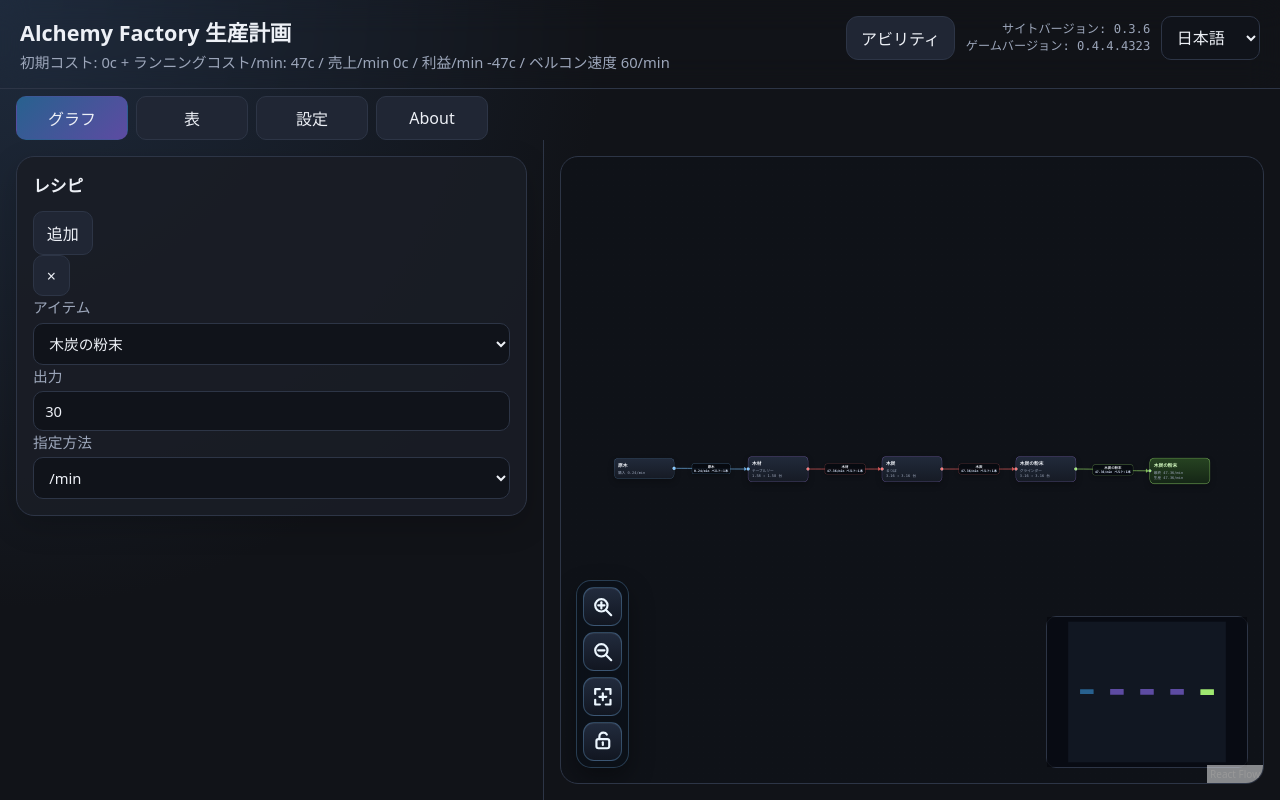
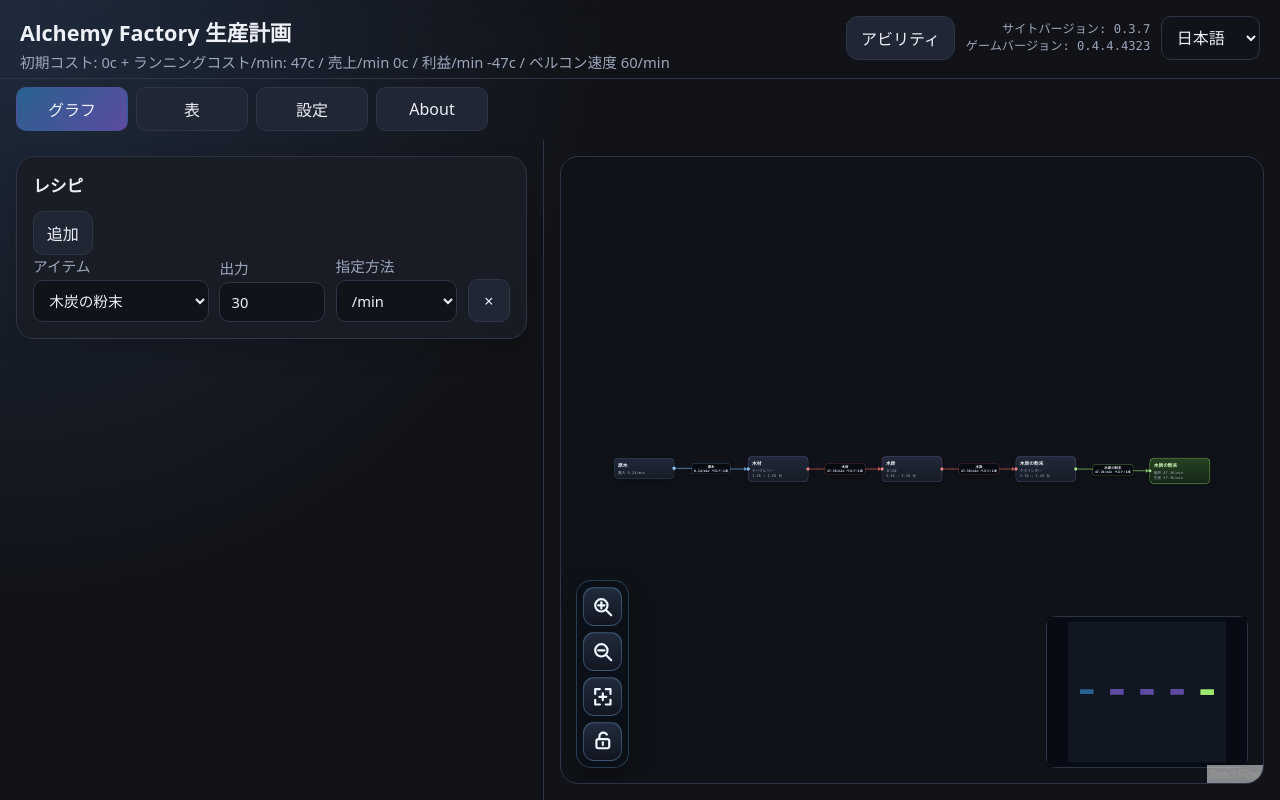
Before and after one commit to spaltfcy/alchemyfactory-calculator, a React (Vite) app: page / in a window 1280 px wide. Built offline with nearby package versions, Linux system fonts and the light colour scheme.

Commit message:
Repair layout and reduce graph edge crossings

```diff
--- a/package.json
+++ b/package.json
@@ -1,6 +1,6 @@
 {
   "name": "alchemyfactory-calculator",
-  "version": "0.3.6",
+  "version": "0.3.7",
   "private": true,
   "type": "module",
   "scripts": {
--- a/src/App.tsx
+++ b/src/App.tsx
@@ -13,7 +13,7 @@ import { SettingsTab } from './components/SettingsTab';
 import { AboutTab } from './components/AboutTab';
 import { formatCopper, formatNumber } from './utils/format';
 
-const APP_VERSION = '0.3.6';
+const APP_VERSION = '0.3.7';
 const GAME_VERSION = '0.4.4.4323';
 
 type RuntimeFlags = {
@@ -193,8 +193,6 @@ export function App() {
   const abilityButtonLabel = lang === 'ja' ? 'アビリティ' : 'Abilities';
   const siteVersionLabel = lang === 'ja' ? 'サイトバージョン' : 'Site version';
   const gameVersionLabel = lang === 'ja' ? 'ゲームバージョン' : 'Game version';
-  const safeModeNotice =
-    lang === 'ja' ? 'セーフモードのため自動保存されません' : 'Safe mode: changes are not auto-saved';
 
   return (
     <div className={runtimeFlags.safeMode ? 'app-shell is-safe-mode' : 'app-shell'}>
@@ -211,7 +209,6 @@ export function App() {
             {formatCopper(result.totals.profitCopperPerMin)} / {t('conveyorSpeed', lang)}{' '}
             {formatNumber(result.totals.conveyorItemsPerMinute)}/min
           </p>
-          {runtimeFlags.explicitSafeMode && <p className="safe-mode-notice">{safeModeNotice}</p>}
         </div>
 
         <div className={abilityOpen ? 'header-ability-panel is-open' : 'header-ability-panel'} aria-label={t('abilities', lang)}>
--- a/src/components/GraphTab.tsx
+++ b/src/components/GraphTab.tsx
@@ -178,6 +178,67 @@ function LockIcon() {
   );
 }
 
+function nodeCenterY(node: Node | undefined): number {
+  if (!node) return 0;
+  const height = node.measured?.height ?? node.height ?? 0;
+  return node.position.y + height / 2;
+}
+
+function realignIncomingHandlesBySourceY(nodes: Node[], edges: Edge[]) {
+  const nodeById = new Map(nodes.map((node) => [node.id, node]));
+  const incoming = new Map<string, Edge[]>();
+
+  for (const edge of edges) {
+    const list = incoming.get(edge.target) ?? [];
+    list.push(edge);
+    incoming.set(edge.target, list);
+  }
+
+  const nextNodes = nodes.map((node) => ({
+    ...node,
+    data: { ...(node.data ?? {}) },
+  }));
+  const nextNodeById = new Map(nextNodes.map((node) => [node.id, node]));
+  const nextEdges = edges.map((edge) => ({ ...edge, data: { ...(edge.data ?? {}) } }));
+
+  const nextEdgesById = new Map(nextEdges.map((edge) => [edge.id, edge]));
+
+  for (const [targetId, list] of incoming.entries()) {
+    const targetNode = nextNodeById.get(targetId);
+    if (!targetNode) continue;
+
+    const sorted = [...list].sort((a, b) => {
+      const ay = nodeCenterY(nodeById.get(a.source));
+      const by = nodeCenterY(nodeById.get(b.source));
+      const ad = a.data as Record<string, unknown> | undefined;
+      const bd = b.data as Record<string, unknown> | undefined;
+
+      return (
+        ay - by ||
+        Number(ad?.outputOrder ?? 9999) - Number(bd?.outputOrder ?? 9999) ||
+        String(ad?.itemId ?? '').localeCompare(String(bd?.itemId ?? '')) ||
+        a.source.localeCompare(b.source)
+      );
+    });
+
+    targetNode.data.targetHandles = sorted.map((edge, index) => {
+      const nextEdge = nextEdgesById.get(edge.id);
+      const data = nextEdge?.data as Record<string, unknown> | undefined;
+      const id = 't' + index;
+
+      if (nextEdge) nextEdge.targetHandle = id;
+
+      return {
+        id,
+        topPct: ((index + 1) / (sorted.length + 1)) * 100,
+        color: String(data?.color ?? '#7dc4ff'),
+      };
+    });
+  }
+
+  return { nodes: nextNodes, edges: nextEdges };
+}
+
 function GraphControls({ lang, isInteractive, onToggleInteractive }: GraphControlsProps) {
   const { zoomIn, zoomOut, fitView } = useReactFlow();
 
@@ -287,17 +348,18 @@ export function GraphTab({
         const positionById = new Map(layouted.map((node) => [node.id, node.position]));
         const nextNodes = layoutedRaw.nodes.map((node) => ({ ...node, position: positionById.get(node.id) ?? node.position }));
         const nextEdges = layoutedRaw.edges;
+        const realigned = realignIncomingHandlesBySourceY(nextNodes, nextEdges);
         const layoutMs = Math.round(performance.now() - startedAt);
 
-        setNodes(nextNodes);
-        setEdges(nextEdges);
+        setNodes(realigned.nodes);
+        setEdges(realigned.edges);
         setIsUpdating(false);
 
         if (debug) {
-          const discardNodes = nextNodes.filter((node) => node.data?.kind === 'discard').length;
-          const recipeNodes = nextNodes.filter((node) => node.data?.kind === 'recipe').length;
+          const discardNodes = realigned.nodes.filter((node) => node.data?.kind === 'discard').length;
+          const recipeNodes = realigned.nodes.filter((node) => node.data?.kind === 'recipe').length;
           console.info(
-            `[graph] nodes=${nextNodes.length} edges=${nextEdges.length} total=${nextNodes.length + nextEdges.length} layout=${layoutMs}ms updating=${showUpdating} recipeNodes=${recipeNodes} discardNodes=${discardNodes}`,
+            `[graph] nodes=${realigned.nodes.length} edges=${realigned.edges.length} total=${realigned.nodes.length + realigned.edges.length} layout=${layoutMs}ms updating=${showUpdating} recipeNodes=${recipeNodes} discardNodes=${discardNodes}`,
           );
         }
 
--- a/src/components/TargetEditor.tsx
+++ b/src/components/TargetEditor.tsx
@@ -1,6 +1,6 @@
 // @ts-nocheck
 import type { ItemCategory, Lang, ProductionTarget } from '../types';
-import { itemById } from '../data/items';
+import { ITEMS, itemById } from '../data/items';
 import { DEFAULT_RECIPE_BY_ITEM_ID, getRecipesProducing, recipeById } from '../data/recipes';
 import { t, text } from '../i18n';
 
@@ -72,7 +72,7 @@ function getDefaultRecipeId(itemId: string): string {
 
 function makeTarget(lang: Lang): ProductionTarget {
   const selectable = getSelectableOutputItems(lang);
-  const outputItemId = selectable[0] ?? recipeById[Object.keys(recipeById)[0]]?.primaryOutputId;
+  const outputItemId = selectable[0] ?? ITEMS[0]?.id ?? '';
 
   return {
     id: 'target-' + crypto.randomUUID(),
@@ -111,16 +111,7 @@ export function TargetEditor({ lang, targets, onChange }: TargetEditorProps) {
       <div className="target-list">
         {targets.map((target) => (
           <div key={target.id} className="target-card">
-            <button
-              type="button"
-              className="target-remove"
-              aria-label={t('remove', lang)}
-              onClick={() => onChange(targets.filter((x) => x.id !== target.id))}
-            >
-              ×
-            </button>
-
-            <label>
+            <label className="target-field target-item-field">
               {lang === 'ja' ? 'アイテム' : 'Item'}
               <select value={target.outputItemId} onChange={(e) => updateTarget(target.id, { outputItemId: e.target.value })}>
                 {selectableGroups.map((group) => (
@@ -135,18 +126,27 @@ export function TargetEditor({ lang, targets, onChange }: TargetEditorProps) {
               </select>
             </label>
 
-            <label>
+            <label className="target-field target-value-field">
               {lang === 'ja' ? '出力' : 'Output'}
               <input type="number" min={0} step={1} value={target.value} onChange={(e) => updateTarget(target.id, { value: Number(e.target.value) })} />
             </label>
 
-            <label>
+            <label className="target-field target-mode-field">
               {t('mode', lang)}
               <select value={target.mode} onChange={(e) => updateTarget(target.id, { mode: e.target.value as ProductionTarget['mode'] })}>
                 <option value="rate">{t('rateShort', lang)}</option>
                 <option value="machines">{t('machinesShort', lang)}</option>
               </select>
             </label>
+
+            <button
+              type="button"
+              className="target-remove"
+              aria-label={t('remove', lang)}
+              onClick={() => onChange(targets.filter((x) => x.id !== target.id))}
+            >
+              ×
+            </button>
           </div>
         ))}
       </div>
--- a/src/defaultState.ts
+++ b/src/defaultState.ts
@@ -2,7 +2,7 @@ import type { AppState } from './types';
 import { DEFAULT_ABILITIES } from './data/abilityTables';
 
 export const DEFAULT_STATE: AppState = {
-  version: 12,
+  version: 13,
   language: 'ja',
   activeTab: 'graph',
   targets: [
--- a/src/styles.css
+++ b/src/styles.css
@@ -1271,3 +1271,155 @@ body {
     grid-template-columns: 1fr;
   }
 }
+
+
+/* v0.3.7 layout repair */
+.app-shell {
+  height: 100dvh;
+  min-height: 0;
+  overflow: hidden;
+  display: grid;
+  grid-template-rows: auto auto minmax(0, 1fr);
+}
+
+.app-header {
+  padding-bottom: 0.35rem;
+}
+
+.tabs {
+  padding: 0.55rem 1rem 0.55rem;
+  border-bottom: 1px solid var(--border);
+}
+
+.main-layout {
+  height: 100%;
+  min-height: 0;
+  overflow: hidden;
+}
+
+.side-pane {
+  min-height: 0;
+  overflow: auto;
+}
+
+.content-pane {
+  min-height: 0;
+  height: 100%;
+}
+
+.content-pane-graph {
+  overflow: hidden;
+  display: flex;
+}
+
+.content-pane-table,
+.content-pane-settings {
+  overflow: auto;
+}
+
+.content-pane-about {
+  overflow: hidden;
+  padding: 1rem;
+  box-sizing: border-box;
+}
+
+.graph-tab,
+.flow-wrap {
+  width: 100%;
+  height: 100%;
+  min-height: 0;
+  overflow: hidden;
+}
+
+.flow-wrap .react-flow {
+  width: 100%;
+  height: 100%;
+}
+
+.target-card {
+  display: grid;
+  grid-template-columns: minmax(11rem, 1fr) minmax(5.5rem, 7.5rem) minmax(6.5rem, 8rem) auto;
+  gap: 0.65rem;
+  align-items: end;
+}
+
+.target-field {
+  display: grid;
+  gap: 0.28rem;
+  min-width: 0;
+}
+
+.target-field select,
+.target-field input {
+  width: 100%;
+  min-width: 0;
+}
+
+.target-remove {
+  align-self: end;
+  justify-self: end;
+  width: 2.65rem;
+  min-width: 2.65rem;
+  height: 2.65rem;
+  padding: 0;
+}
+
+.about-panel {
+  box-sizing: border-box;
+  width: 100%;
+  max-width: none;
+  height: auto;
+  max-height: 100%;
+  margin: 0;
+  overflow: hidden;
+  padding: 1rem 1.15rem;
+}
+
+.about-panel h2 {
+  margin: 0 0 0.5rem;
+}
+
+.about-panel h3 {
+  margin: 0.7rem 0 0.35rem;
+}
+
+.about-panel p {
+  margin: 0.38rem 0;
+  line-height: 1.36;
+}
+
+.about-feature-list {
+  display: grid;
+  grid-template-columns: repeat(2, minmax(0, 1fr));
+  gap: 0.22rem 1rem;
+  margin: 0.35rem 0 0.65rem;
+  padding-left: 1.2rem;
+}
+
+.about-feature-list li {
+  line-height: 1.28;
+}
+
+.safe-mode-notice {
+  display: none !important;
+}
+
+@media (max-width: 1180px) {
+  .target-card {
+    grid-template-columns: minmax(10rem, 1fr) minmax(5rem, 7rem) minmax(6rem, 7.5rem) auto;
+  }
+}
+
+@media (max-width: 900px) {
+  .target-card {
+    grid-template-columns: 1fr;
+  }
+
+  .target-remove {
+    justify-self: start;
+  }
+
+  .about-feature-list {
+    grid-template-columns: 1fr;
+  }
+}
```
